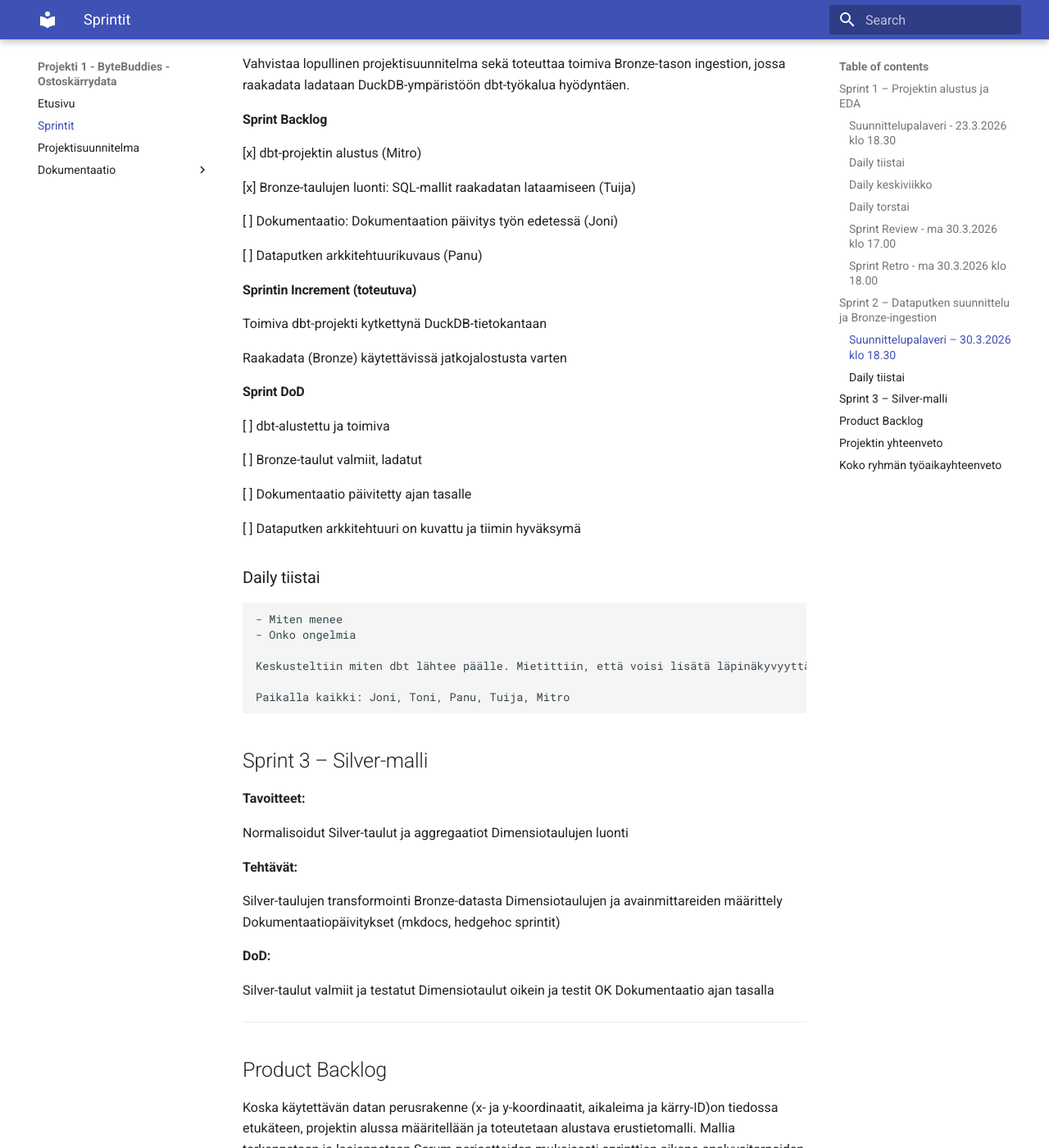
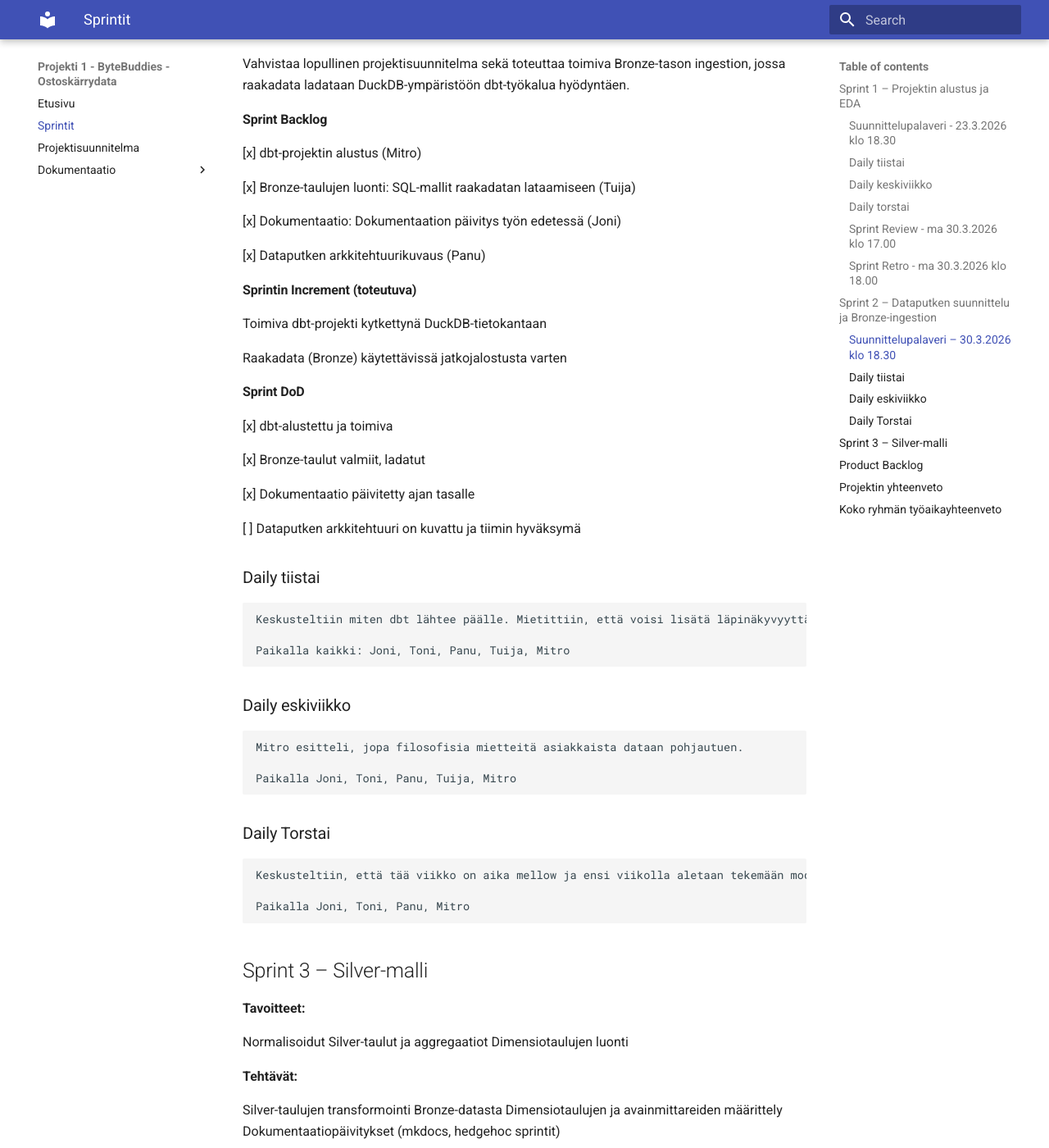
Before and after one commit to mitro54/uwb-shopping-cart-analytics-pipeline, an MkDocs documentation site: the page built from docs/sprintit.md, in a window 1280 px wide and 1400 px high, scrolled down 4456 px. Shown: the whole window at 82% size. Built offline with MkDocs 1.6.1 and Material for MkDocs 9.7.7, drawn with Linux system fonts in a browser that asks for light colours.

Commit message:
dailyt lisatty

```diff
--- a/docs/sprintit.md
+++ b/docs/sprintit.md
@@ -163,9 +163,9 @@ Vahvistaa lopullinen projektisuunnitelma sekä toteuttaa toimiva Bronze-tason in
 
 [x] Bronze-taulujen luonti: SQL-mallit raakadatan lataamiseen (Tuija)
 
-[ ] Dokumentaatio: Dokumentaation päivitys työn edetessä (Joni)
+[x] Dokumentaatio: Dokumentaation päivitys työn edetessä (Joni)
 
-[ ] Dataputken arkkitehtuurikuvaus (Panu)
+[x] Dataputken arkkitehtuurikuvaus (Panu)
 
 #### Sprintin Increment (toteutuva)
 
@@ -174,21 +174,31 @@ Toimiva dbt-projekti kytkettynä DuckDB-tietokantaan
 Raakadata (Bronze) käytettävissä jatkojalostusta varten
 
 #### Sprint DoD
-[ ] dbt-alustettu ja toimiva
+[x] dbt-alustettu ja toimiva
 
-[ ] Bronze-taulut valmiit, ladatut
+[x] Bronze-taulut valmiit, ladatut
 
-[ ] Dokumentaatio päivitetty ajan tasalle
+[x] Dokumentaatio päivitetty ajan tasalle
 
 [ ] Dataputken arkkitehtuuri on kuvattu ja tiimin hyväksymä
 
 ### Daily tiistai
-    - Miten menee
-    - Onko ongelmia
 
     Keskusteltiin miten dbt lähtee päälle. Mietittiin, että voisi lisätä läpinäkyvyyttä ulkopuolelle. Mietittiin datan rakennetta.
 
     Paikalla kaikki: Joni, Toni, Panu, Tuija, Mitro
+
+### Daily eskiviikko
+
+    Mitro esitteli, jopa filosofisia mietteitä asiakkaista dataan pohjautuen.
+
+    Paikalla Joni, Toni, Panu, Tuija, Mitro
+
+### Daily Torstai
+
+    Keskusteltiin, että tää viikko on aika mellow ja ensi viikolla aletaan tekemään modeleita jolloin saadaan harppauksin eteenpäin.
+
+    Paikalla Joni, Toni, Panu, Mitro
 
 ## Sprint 3 – Silver-malli
 
```
